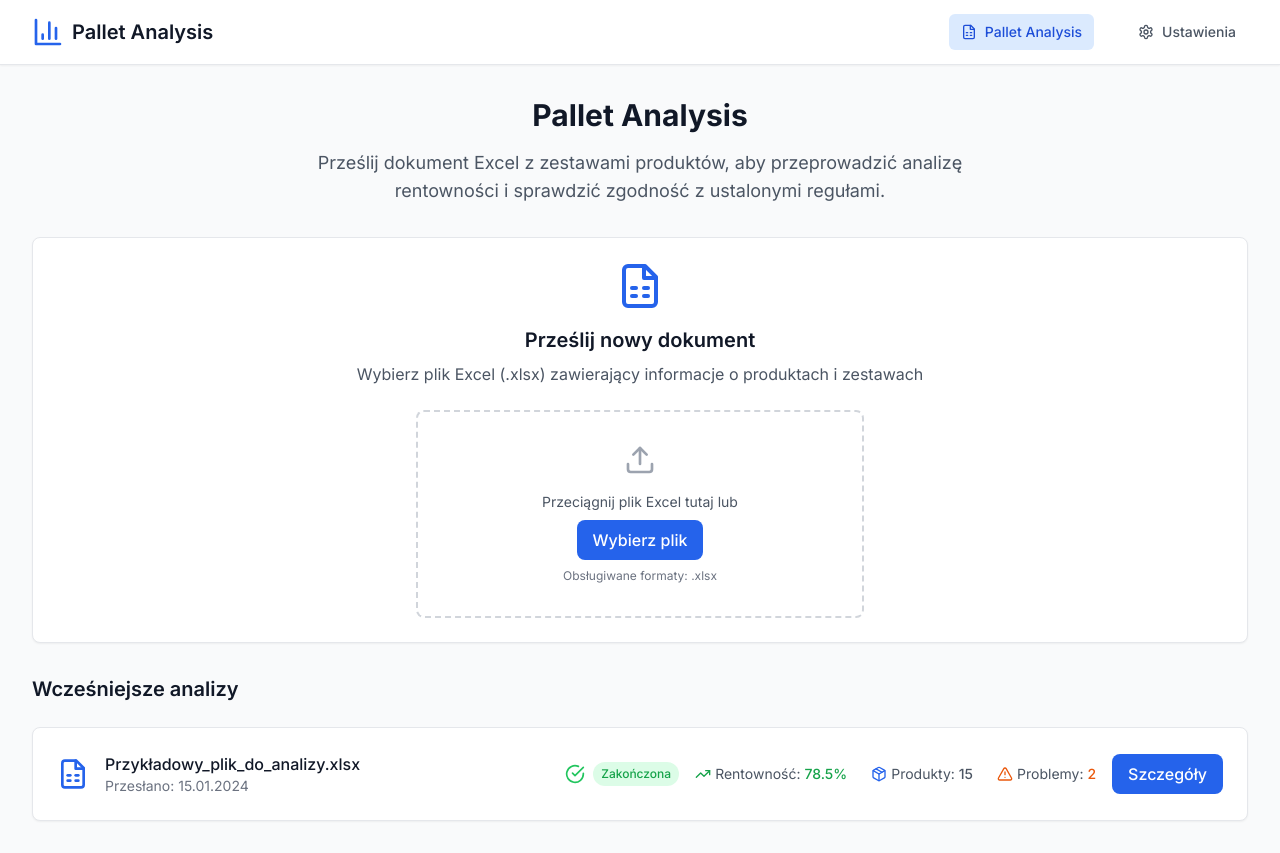
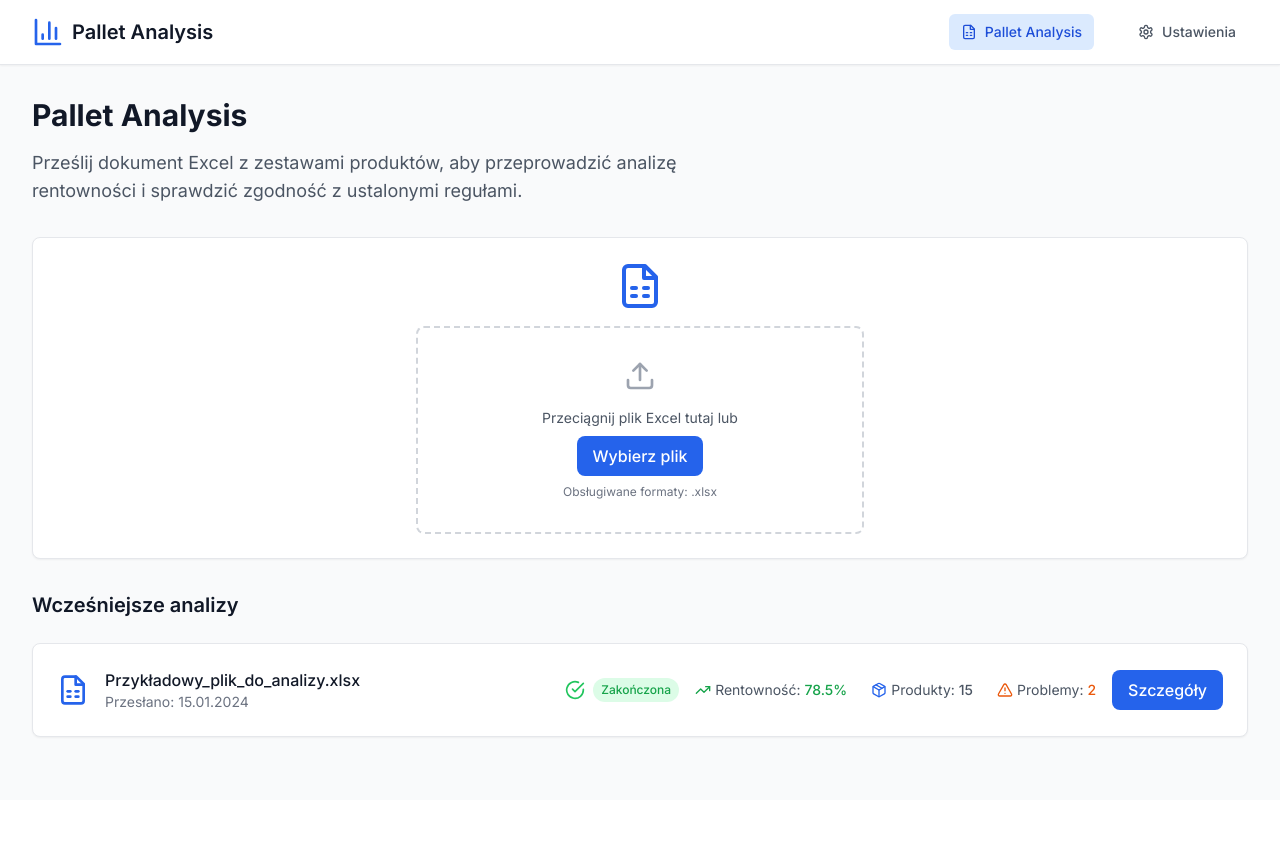
Before and after one commit to promosz/paleta, a React (Vite) app: page / in a window 1280 px wide. After the commit the page ends 800 px from the top, so only its background shows below. Built offline with nearby package versions, Linux system fonts and the light colour scheme.

Commit message:
Align title to left and remove upload section text

```diff
--- a/src/pages/HomePage.tsx
+++ b/src/pages/HomePage.tsx
@@ -305,11 +305,11 @@
   return (
     <div className="space-y-8">
       {/* Header */}
-      <div className="text-center">
+      <div className="text-left">
         <h2 className="text-3xl font-bold text-gray-900 mb-4">
           Pallet Analysis
         </h2>
-        <p className="text-lg text-gray-600 max-w-2xl mx-auto">
+        <p className="text-lg text-gray-600 max-w-2xl">
           Prześlij dokument Excel z zestawami produktów, aby przeprowadzić analizę rentowności
           i sprawdzić zgodność z ustalonymi regułami.
         </p>
@@ -319,12 +319,6 @@
       <div className="card">
         <div className="text-center">
           <FileSpreadsheet className="h-12 w-12 text-blue-600 mx-auto mb-4" />
-          <h3 className="text-xl font-semibold text-gray-900 mb-2">
-            Prześlij nowy dokument
-          </h3>
-          <p className="text-gray-600 mb-6">
-            Wybierz plik Excel (.xlsx) zawierający informacje o produktach i zestawach
-          </p>
           <FileUpload onFileUpload={handleFileUpload} />
         </div>
       </div>
```
